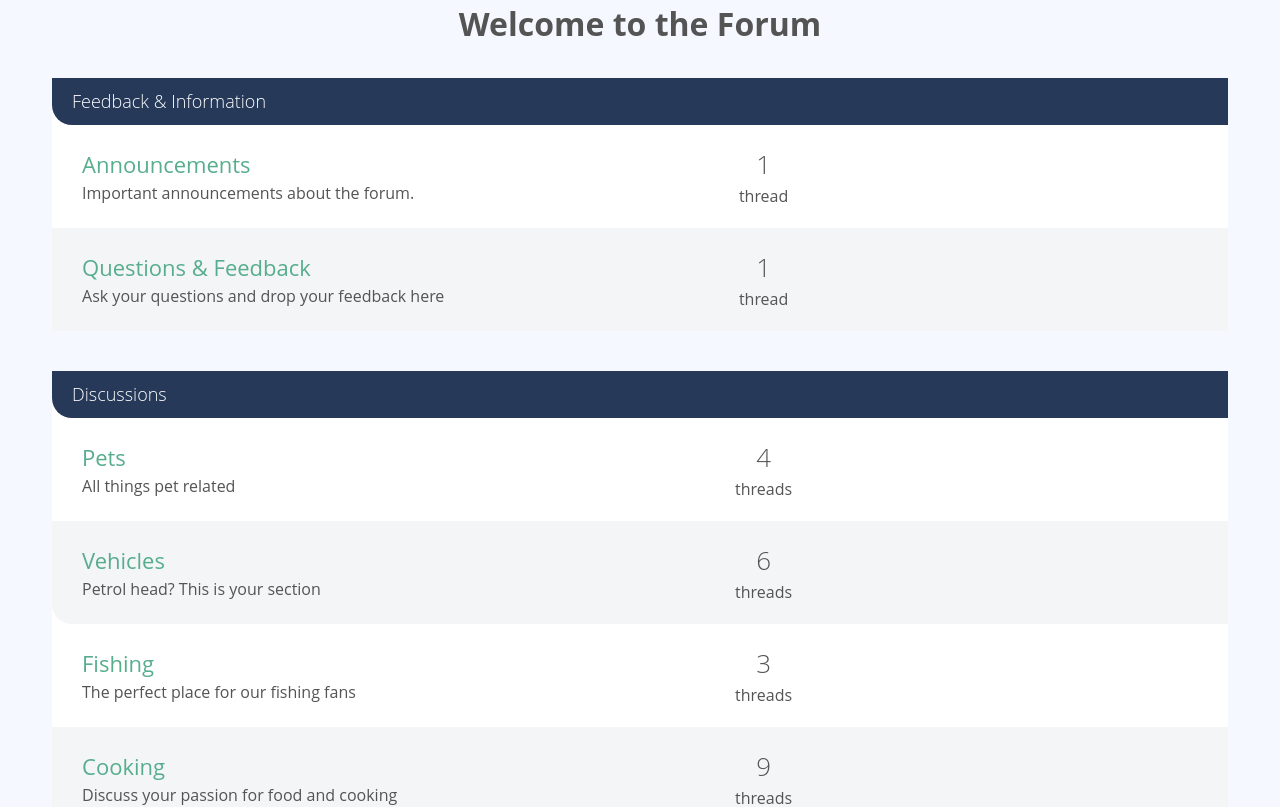
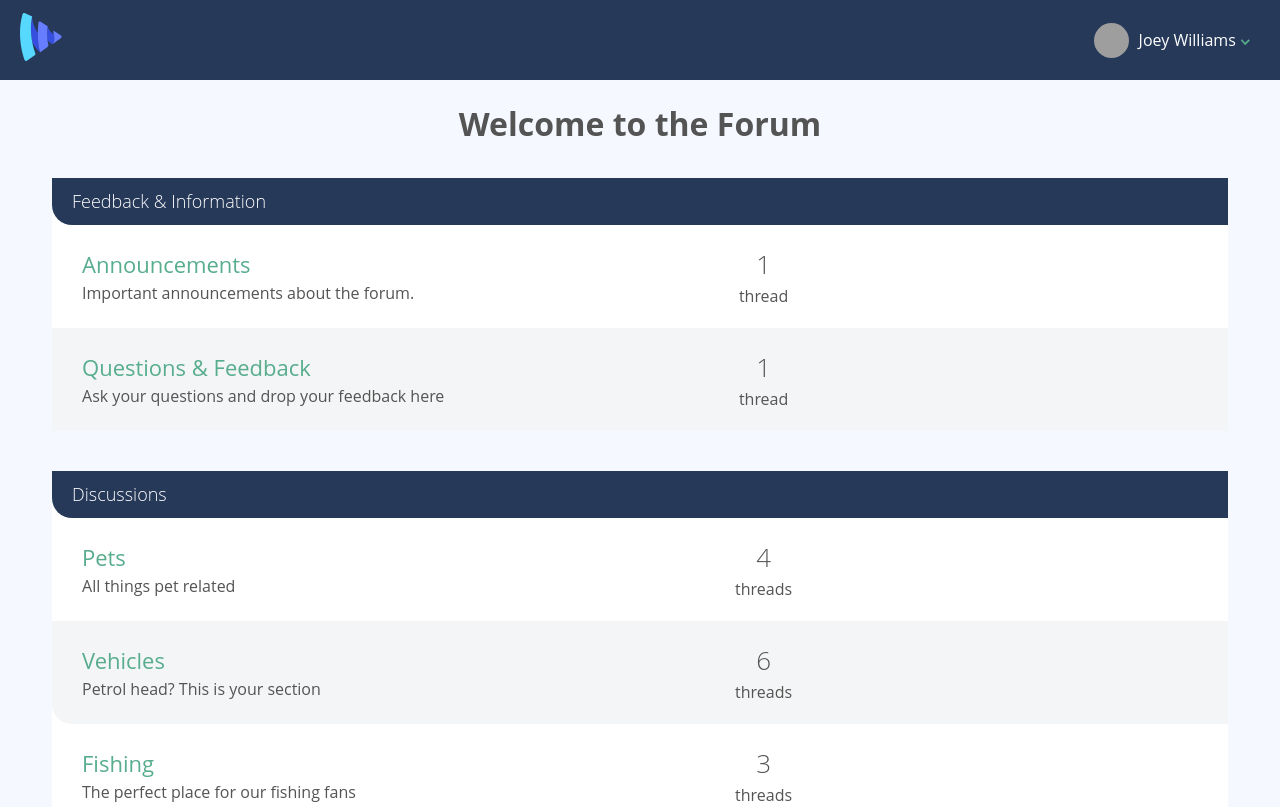
Before and after one commit to hyyyanick/vue3-forum-tutorial, a Vue app: page / in a window 1280 px wide. Shown: the top 807 px of the page. Built offline with nearby package versions, Linux system fonts and the light colour scheme; grey boxes are pictures that could not be loaded.

Commit message:
added navbar and auth user info

```diff
--- a/src/App.vue
+++ b/src/App.vue
@@ -1,12 +1,16 @@
 <template>
+  <TheNavbar />
   <div class="container">
     <RouterView />
   </div>
 </template>
 
 <script>
+import TheNavbar from '@/components/TheNavbar.vue'
+
 export default {
-  name: 'App'
+  name: 'App',
+  components: { TheNavbar }
 }
 </script>
 
--- /dev/null
+++ b/src/components/TheNavbar.vue
@@ -0,0 +1,82 @@
+<script setup>
+import { useUsersStore } from '@/stores/UsersStore'
+
+const userStore = useUsersStore()
+const user = userStore.authUser
+
+</script>
+
+<template>
+  <header class="header" id="header">
+    <router-link :to="{name: 'Home'}" class="logo">
+      <img src="../assets/svg/vueschool-logo.svg" />
+    </router-link>
+
+    <div class="btn-hamburger">
+      <!-- use .btn-humburger-active to open the menu -->
+      <div class="top bar"></div>
+      <div class="middle bar"></div>
+      <div class="bottom bar"></div>
+    </div>
+
+    <!-- use .navbar-open to open nav -->
+    <nav class="navbar">
+      <ul>
+        <li class="navbar-user">
+          <router-link>
+            <img
+              class="avatar-small"
+              :src="user.avatar"
+              :alt="user.name"
+            />
+            <span>
+              {{ user.name }}
+              <img
+                class="icon-profile"
+                src="../assets/svg/arrow-profile.svg"
+                alt=""
+              />
+            </span>
+          </router-link>
+
+          <!-- dropdown menu -->
+          <!-- add class "active-drop" to show the dropdown -->
+          <div id="user-dropdown">
+            <div class="triangle-drop"></div>
+            <ul class="dropdown-menu">
+              <li class="dropdown-menu-item">
+                <a href="profile.html">View profile</a>
+              </li>
+              <li class="dropdown-menu-item"><a href="#">Log out</a></li>
+            </ul>
+          </div>
+        </li>
+      </ul>
+
+      <!-- <ul>
+        <li class="navbar-item">
+          <a href="index.html">Home</a>
+        </li>
+        <li class="navbar-item">
+          <a href="category.html">Category</a>
+        </li>
+        <li class="navbar-item">
+          <a href="forum.html">Forum</a>
+        </li>
+        <li class="navbar-item">
+          <a href="thread.html">Thread</a>
+        </li>
+        <li class="navbar-item mobile-only">
+          <a href="profile.html">My Profile</a>
+        </li>
+        <li class="navbar-item mobile-only">
+          <a href="#">Logout</a>
+        </li>
+      </ul> -->
+    </nav>
+  </header>
+</template>
+
+<style scoped>
+
+</style>
--- a/src/pages/Home.vue
+++ b/src/pages/Home.vue
@@ -1,5 +1,5 @@
 <template>
-  <h1>Welcome to the Forum</h1>
+  <h1 class="push-top">Welcome to the Forum</h1>
   <CategoryList />
 </template>
 
--- /dev/null
+++ b/src/stores/UsersStore.js
@@ -0,0 +1,12 @@
+import { defineStore } from 'pinia'
+import { computed, ref } from 'vue'
+import sourceData from '@/data.json'
+
+export const useUsersStore = defineStore('UsersStore', () => {
+  const authId = ref('7uVPJS9GHoftN58Z2MXCYDqmNAh2')
+  const users = ref(sourceData.users)
+
+  const authUser = computed(() => users.value.find(u => u.id === authId.value))
+
+  return { authUser }
+})
```
Also changed, not shown: src/assets/svg/arrow-profile.svg (added), src/assets/svg/vueschool-logo.svg (added).
